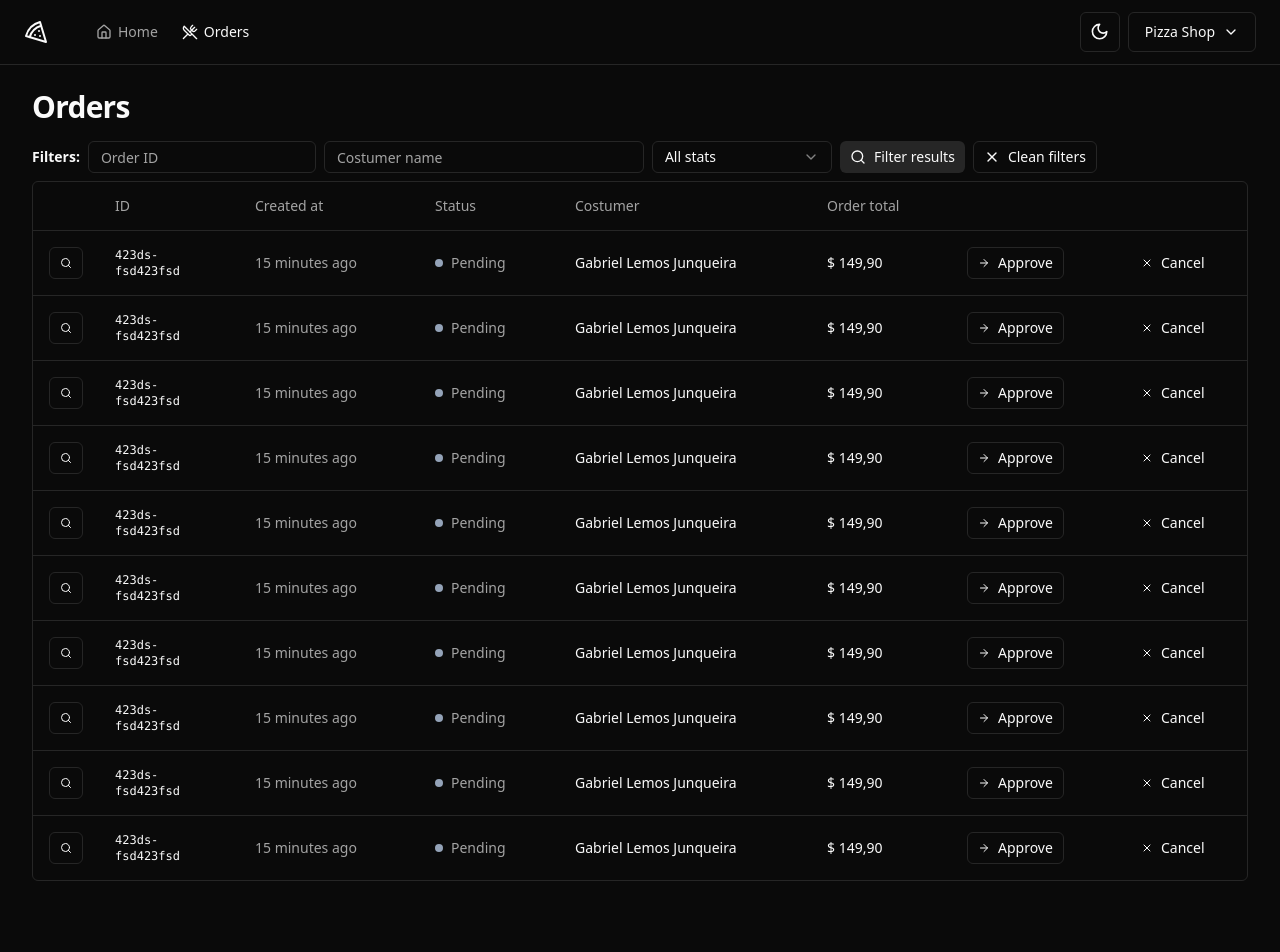
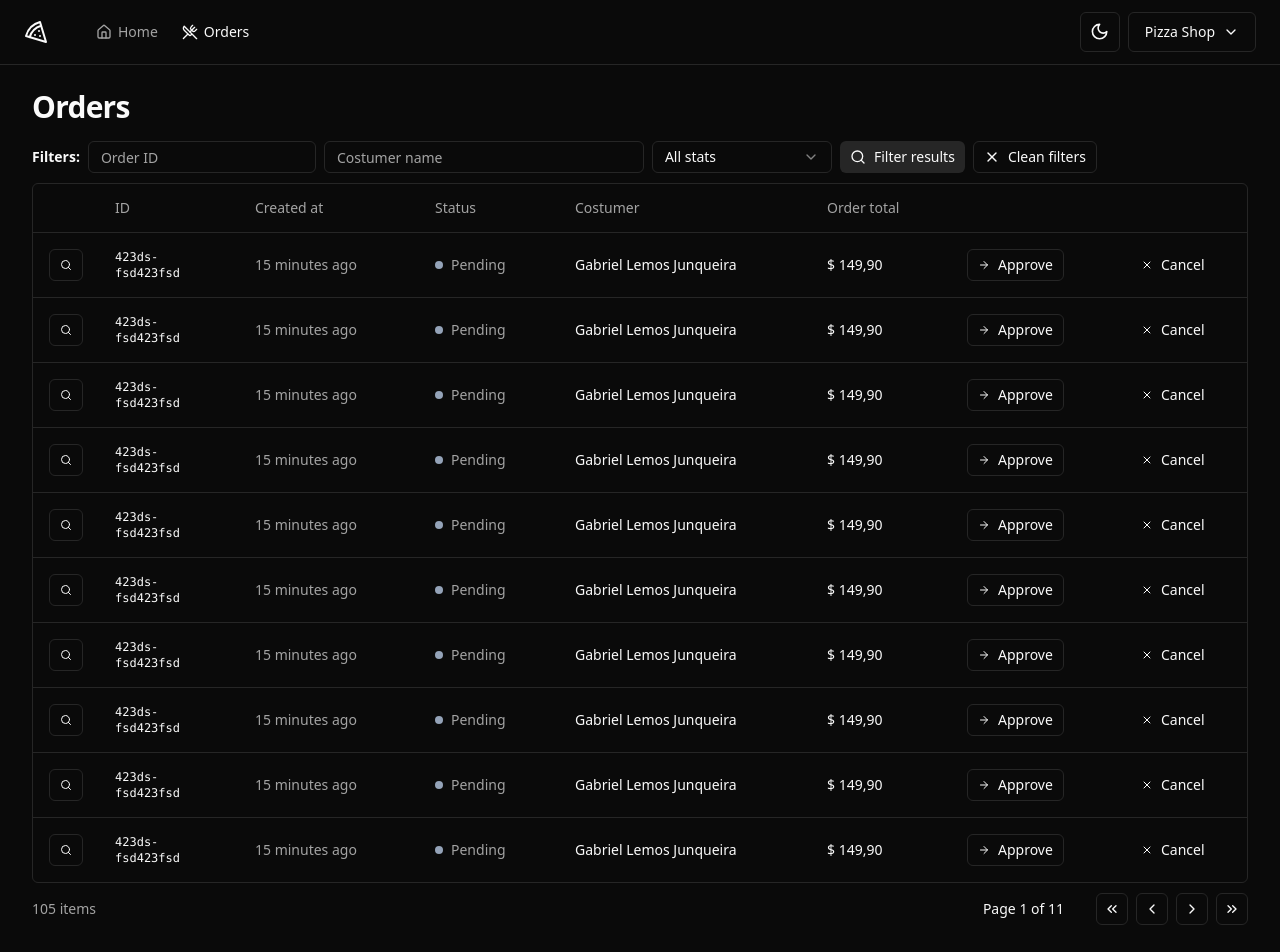
Before and after one commit to oLemos/pizzashop-web, a React (Vite) app: page /orders in a window 1280 px wide. Shown: the top 952 px of the page. Before the commit the page ends 913 px from the top, so only its background shows below. Built offline with nearby package versions, Linux system fonts and the light colour scheme.

Commit message:
feat(Orders): init pagination

```diff
--- /dev/null
+++ b/src/components/Pagination.tsx
@@ -0,0 +1,56 @@
+import {
+  ChevronLeft,
+  ChevronRight,
+  ChevronsLeft,
+  ChevronsRight,
+} from 'lucide-react'
+
+import { Button } from './ui/button'
+
+export interface PaginationProps {
+  pageIndex: number
+  totalCount: number
+  perPage: number
+}
+
+export const Pagination = ({
+  pageIndex,
+  perPage,
+  totalCount,
+}: PaginationProps) => {
+  const pages = Math.ceil(totalCount / perPage) || 1
+
+  return (
+    <div className="flex items-center justify-between">
+      <span className="text-sm text-muted-foreground">{totalCount} items</span>
+
+      <div className="flex items-center gap-6 lg:gap-8">
+        <div className=" text-sm font-medium">
+          Page {pageIndex + 1} of {pages}
+        </div>
+
+        <div className="flex items-center gap-2">
+          <Button variant="outline" className="h-8 w-8 p-0">
+            <ChevronsLeft className="h-4 w-4" />
+            <span className="sr-only">First page</span>
+          </Button>
+
+          <Button variant="outline" className="h-8 w-8 p-0">
+            <ChevronLeft className="h-4 w-4" />
+            <span className="sr-only">Next page</span>
+          </Button>
+
+          <Button variant="outline" className="h-8 w-8 p-0">
+            <ChevronRight className="h-4 w-4" />
+            <span className="sr-only">Previous page</span>
+          </Button>
+
+          <Button variant="outline" className="h-8 w-8 p-0">
+            <ChevronsRight className="h-4 w-4" />
+            <span className="sr-only">Last page</span>
+          </Button>
+        </div>
+      </div>
+    </div>
+  )
+}
--- a/src/pages/app/orders/index.tsx
+++ b/src/pages/app/orders/index.tsx
@@ -1,5 +1,6 @@
 import { Helmet } from 'react-helmet-async'
 
+import { Pagination } from '@/components/Pagination'
 import {
   Table,
   TableBody,
@@ -19,7 +20,7 @@
       <div className="flex flex-col gap-4">
         <h1 className="text-3xl font-bold tracking-tight">Orders</h1>
 
-        <div className="5 space-y-2">
+        <div className="space-y-2.5">
           <OrderTableFilters />
 
           <div className="rounded-md border">
@@ -44,6 +45,8 @@
               </TableBody>
             </Table>
           </div>
+
+          <Pagination pageIndex={0} totalCount={105} perPage={10} />
         </div>
       </div>
     </>
```
